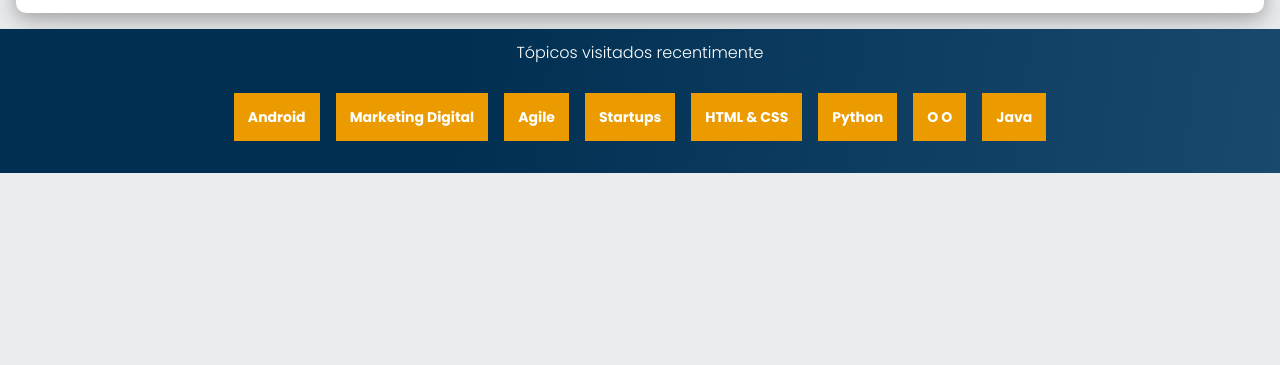
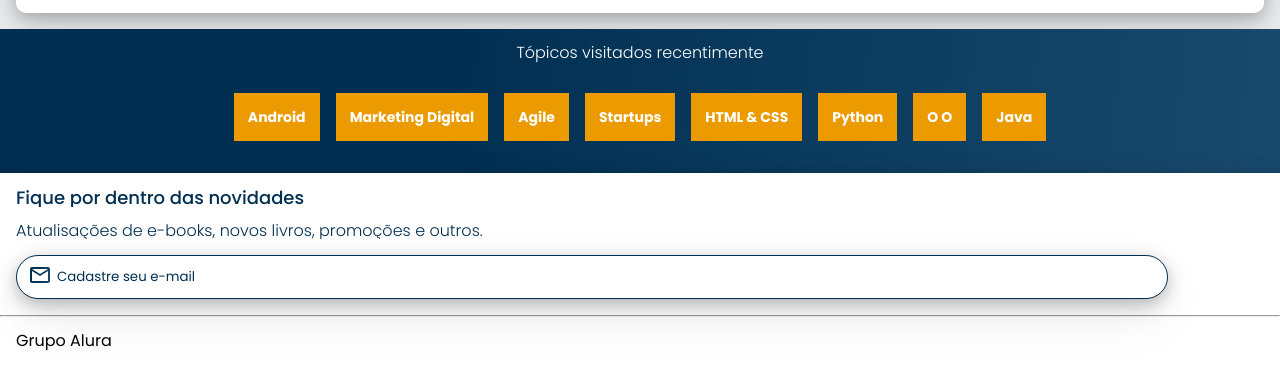
Before and after one commit to XandyFaby1/Alura-Books, a plain HTML site: page index.html in a window 1280 px wide. Shown: the part 2293-2658 px from the top of the page. Before the commit the page ends 2466 px from the top, so only its background shows below. Drawn offline with nearby package versions, Linux system fonts and the light colour scheme.

Commit message:
add footer

```diff
--- a/index.html
+++ b/index.html
@@ -37,6 +37,7 @@
         <a href="#"><img src="img/Usuario.svg" alt="Icone de usuario" class="container__imagem"></a>
     </div>
    </header>
+
    <section class="banner">
     <h2 class="banner__titulo">Já sabe por onde começar?</h2>
     <p class="banner__texto">Encontre em nossa estante o que precisa para seu desenvolvimento!</p>
@@ -168,8 +169,19 @@
             <a href="#" class="topicos__link">Java</a>
         </li>
     </ul>
+   </section>
 
+   <section class="contato">
+    <h2 class="contato__titulo">Fique por dentro das novidades</h2>
+    <p class="contato__texto">Atualisações de e-books, novos livros, promoções e outros.</p>
+    <input type="e-mail" placeholder="Cadastre seu e-mail" class="contato__email">
    </section>
+
+   <hr/>
+
+   <footer class="rodapé">
+    <h2 class="rodapé__titulo">Grupo Alura</h2>
+   </footer>
 
    <script src="https://cdn.jsdelivr.net/npm/swiper@11/swiper-bundle.min.js"></script>
    <script>
--- a/styles.css
+++ b/styles.css
@@ -2,6 +2,8 @@
 @import url("styles/banner.css");
 @import url("styles/carrossel.css");
 @import url("styles/topicos.css");
+@import url("styles/contato.css");
+@import url("styles/rodapé.css");
 
 :root {
     --cor-de-fundo: #EBECEE;
--- /dev/null
+++ b/styles/contato.css
@@ -0,0 +1,37 @@
+.contato {
+    background-color: var(--branco);
+    padding: 1em;
+    box-shadow: var(--shadows);
+}
+.contato__titulo, .contato__texto {
+    background: var(--azul-degrade);
+    -webkit-background-clip: text;
+    -webkit-text-fill-color: transparent;
+    background-clip: text;
+}
+
+.contato__titulo {
+    font-size: 18px;
+    font-weight: 500;
+}
+
+.contato__texto {
+    font-weight: 300;
+    margin: 1em 0;
+}
+
+.contato__email {
+    padding: 1em;
+    border: 1px solid var(--azul);
+    border-radius: 24px;
+    width: 90%;
+    color: var(--azul);
+    box-shadow: var(--shadows);
+}
+
+.contato__email::placeholder {
+    font-family: var(--fonte-principal);
+    color: var(--azul);
+    background: url("../img/Email.svg") no-repeat;
+    padding-left: 2em;
+}
--- /dev/null
+++ b/styles/rodapé.css
@@ -0,0 +1,8 @@
+hr {
+    margin: 0;
+}
+
+.rodapé {
+    background-color: var(--branco);
+    padding: 1em;
+}
```
